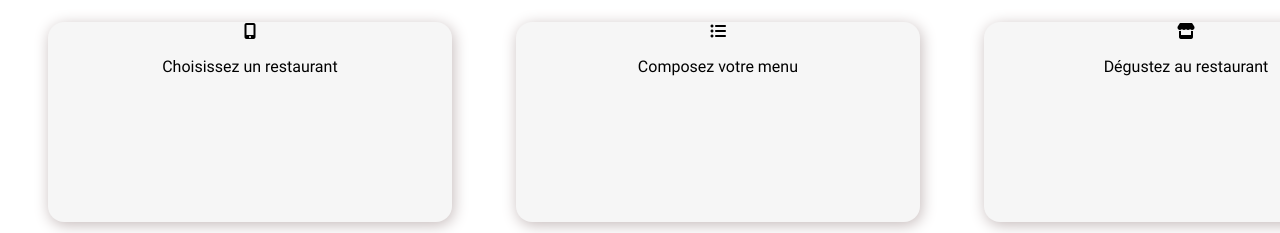
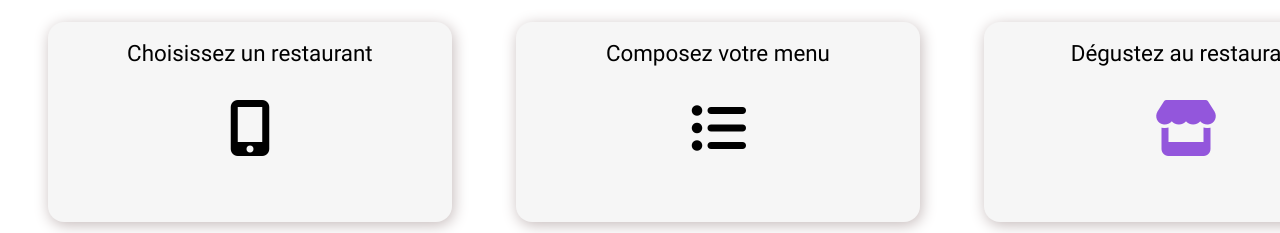
Before and after one commit to T-dev20/TravisGuibinga_05112020, a website: page index.html in a window 1280 px wide. Shown: the part 567-800 px from the top of the page. Drawn offline with Linux system fonts and the light colour scheme; files whose address does not match are found by name.

Commit message:
icônes de la section fonctionnement adaptées

```diff
--- a/sass/5-pages/_operation.scss
+++ b/sass/5-pages/_operation.scss
@@ -10,6 +10,19 @@
     margin-top: 5.5rem;
     background-color: $color-containers;
     text-align: center;
+    & p {
+      font-size: 1.4rem;
+      margin-top: -48px;
+    }
+    &__icon {
+      display: block;
+      position: relative;
+      font-size: 3.5rem;
+      top: 75px;
+    }
+    &--icon {
+      color: $color-primary;
+    }
   }
   &--step1 {
     margin-left: -14rem;
```
Also changed, not shown: public/css/style.css, 1 other file.
